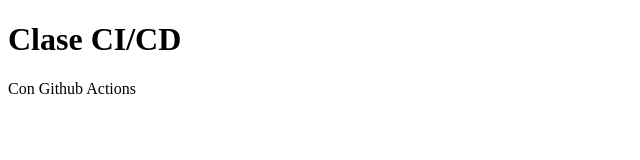
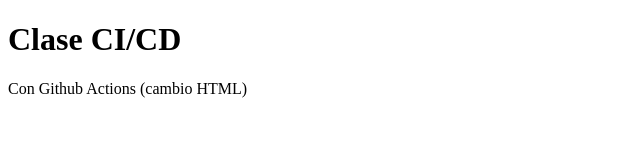
Before and after one commit to superscalar/CICD, a plain HTML site: page index.html in a window 1280 px wide. Shown: the whole page, without its empty margins (0-640 px from the left). Drawn offline with Linux system fonts and the light colour scheme.

Commit message:
index.html change

```diff
--- a/index.html
+++ b/index.html
@@ -7,6 +7,6 @@
  </head>
  <body>
  	<h1>Clase CI/CD</h1>
-	<p> Con Github Actions </p>
+	<p> Con Github Actions (cambio HTML)</p>
  </body>
  </html>
```
